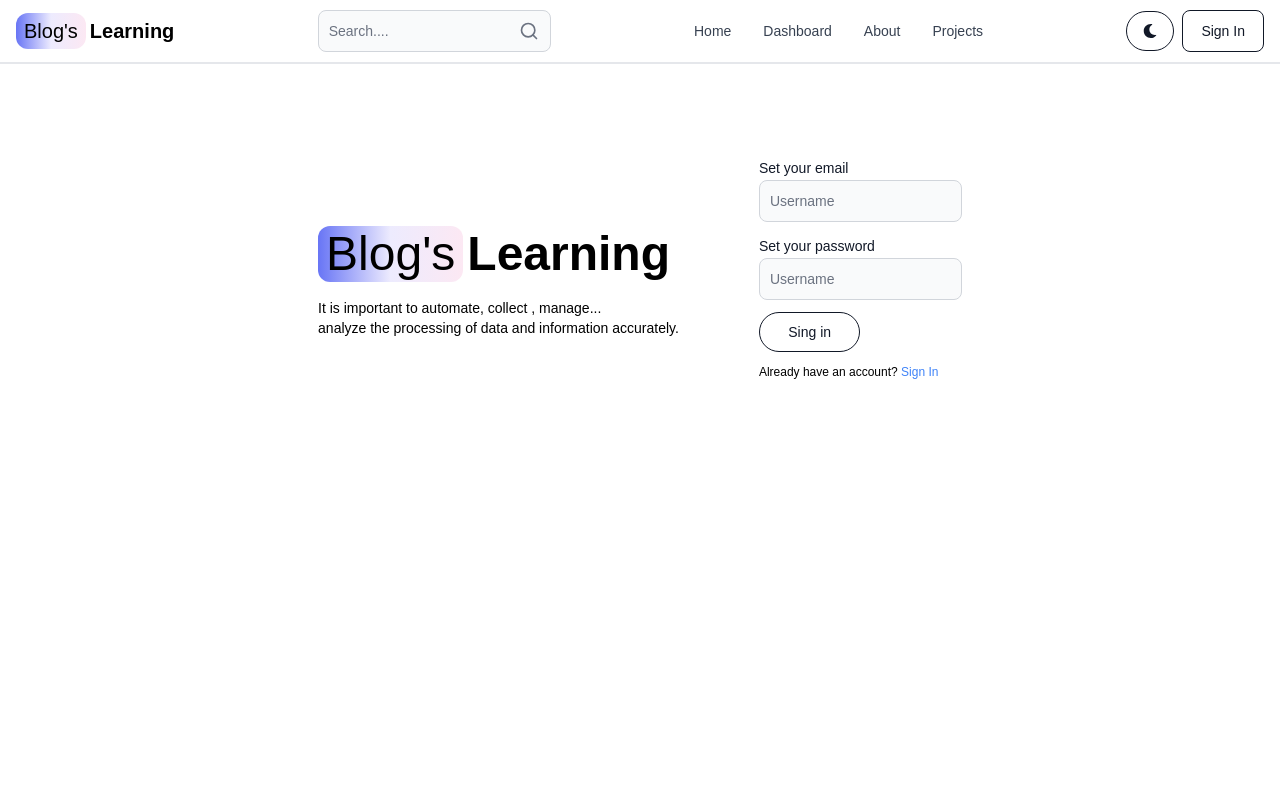
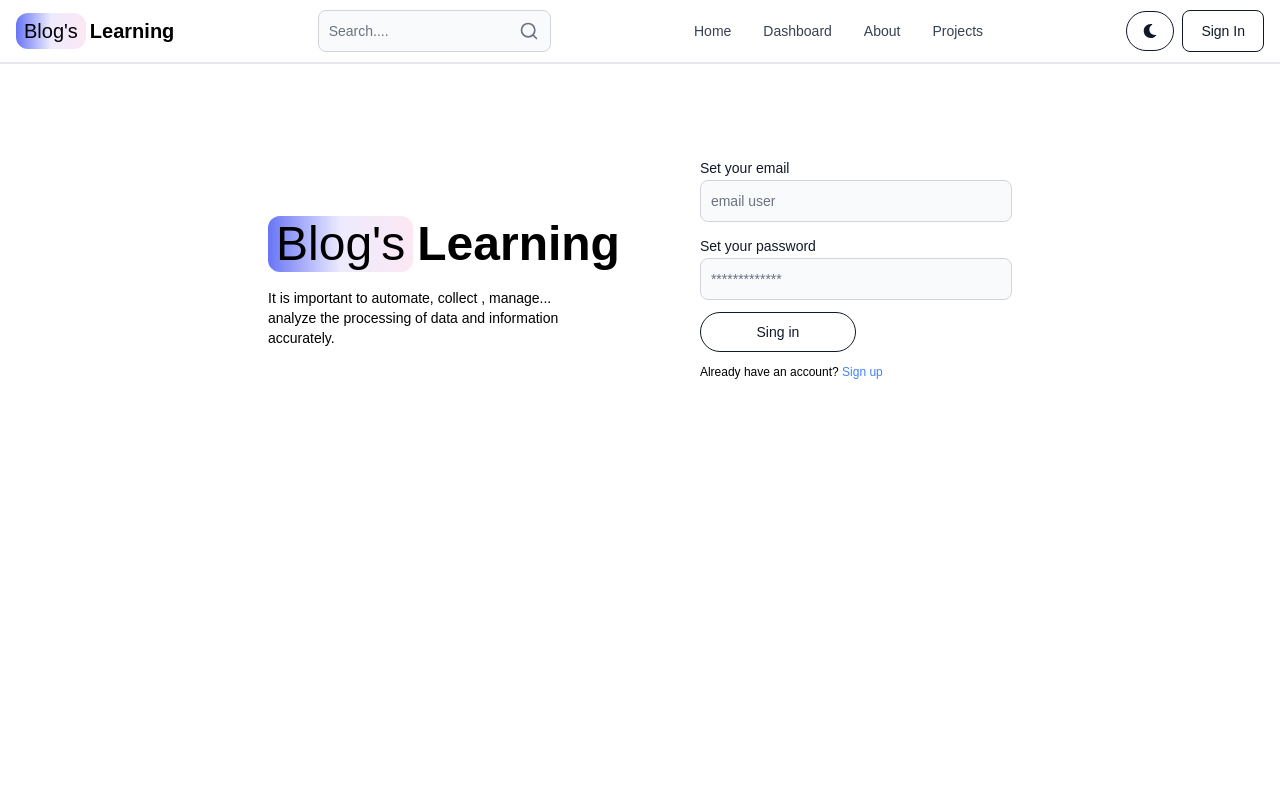
Before and after one commit to tchasinga/blogs-learning, a React (Vite) app in the folder frontend/: page /sign-in in a window 1280 px wide. Shown: the top 800 px of the page. Built offline with nearby package versions, Linux system fonts and the light colour scheme.

Commit message:
new changes code is added now

```diff
--- a/frontend/src/Pages/SingIn.jsx
+++ b/frontend/src/Pages/SingIn.jsx
@@ -49,7 +49,7 @@ export default function SingIn() {
     <div className="min-h-screen mt-20">
       <div className="flex p-3 justify-center gap-20 items-center  max-w-3xl mx-auto flex-col md:flex-row md:items-center">
         {/* Adding first div for left side */}
-        <div className="">
+        <div className="flex-1">
         <Link to='/' className=' py-4 font-semibold flex items-center gap-1 dark:text-white text-5xl'>
             <span className='font-normal px-2 py-1 rounded-xl bg-gradient-to-r font-bold from-indigo-500 via-purple-100 to-pink-100'>Blog&apos;s</span>
             <p>Learning</p>
@@ -61,8 +61,8 @@ export default function SingIn() {
         </div>
 
         {/* Adding second div  right side */}
-        <div className="">
-             <form className="flex flex-col gap-3" onSubmit={handlerSubmitForm}>
+        <div className="flex-1">
+             <form className="flex flex-col gap-3 flex-1" onSubmit={handlerSubmitForm}>
 
               {/* <div className="">
                 <Label value="Set your username"/>
@@ -71,12 +71,12 @@ export default function SingIn() {
 
               <div className="">
                 <Label value="Set your email"/>
-                <TextInput className=' ' type='email' placeholder='Username'  id="email" onChange={handlerSingupChanges}/>
+                <TextInput className=' ' type='email' placeholder='email user'  id="email" onChange={handlerSingupChanges}/>
               </div>
 
               <div className="">
                 <Label value="Set your password"/>
-                <TextInput className=' ' type='password' placeholder='Username'  id="password" onChange={handlerSingupChanges}/>
+                <TextInput className=' ' type='password' placeholder='*************'  id="password" onChange={handlerSingupChanges}/>
               </div>
               <Button className='w-1/2 h-10  sm:inline'  type="submit" variant='primary' color='gray' size='sm' disabled={isSingUp}  outline pill rounded>
                 {isSingUp ? (
@@ -91,7 +91,7 @@ export default function SingIn() {
                 </Button>
              </form>
              <div>
-                <p className="text-xs my-3 font-medium">Already have an account? <Link to='/sign-in' className="text-blue-500">Sign In</Link></p>
+                <p className="text-xs my-3 font-medium">Already have an account? <Link to='/sign-up' className="text-blue-500">Sign up</Link></p>
              </div>
              {isSingUpError && <p className="text-red-500 text-xs">
                   <Alert variant='danger' color='red' size='sm' pill rounded>{isSingUpError}</Alert>
@@ -99,7 +99,7 @@ export default function SingIn() {
 
             {
               isSingUp && <p className="text-green-500 text-xs">
-                <Alert variant='success' color='green' size='sm' pill rounded>Sing up successfully</Alert>
+                <Alert variant='success' color='green' size='sm' pill rounded>Sing in successfully</Alert>
               </p>
             }
 
```
